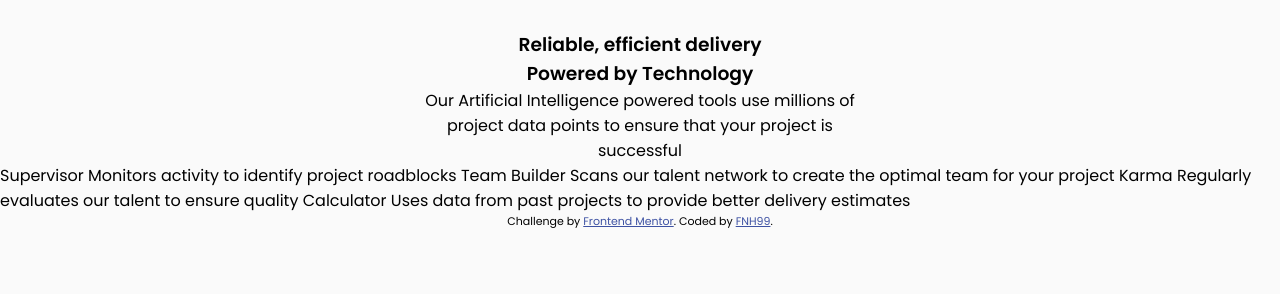
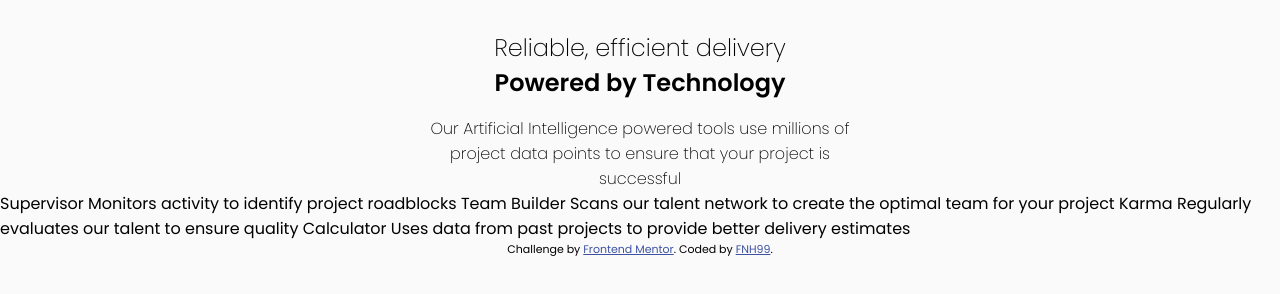
Before and after one commit to FNH99/four-card-feature-section-master, a plain HTML site: page index.html in a window 1280 px wide. Drawn offline with Linux system fonts and the light colour scheme.

Commit message:
updated font

```diff
--- a/index.html
+++ b/index.html
@@ -22,9 +22,8 @@
 <body>
 
   <div class="top-paragraph">
-    <h3>Reliable, efficient delivery
-      <br>Powered by Technology
-    </h3>
+    <h3>Reliable, efficient delivery</h3>
+      <h2>Powered by Technology</h2>
 
     <p>Our Artificial Intelligence powered tools use millions of project data points
       to ensure that your project is successful</p>
--- a/style.css
+++ b/style.css
@@ -25,3 +25,13 @@ body {
     margin: 0 auto;
     margin-top: 30px;
 }
+
+.top-paragraph h3 {
+    font-weight: 200;
+    font-size: 1.5rem;
+}
+
+.top-paragraph p {
+    font-weight: 200;
+    margin-top: 1rem;
+}
```
